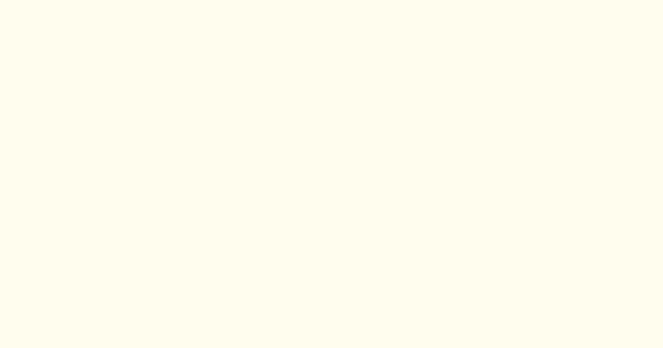
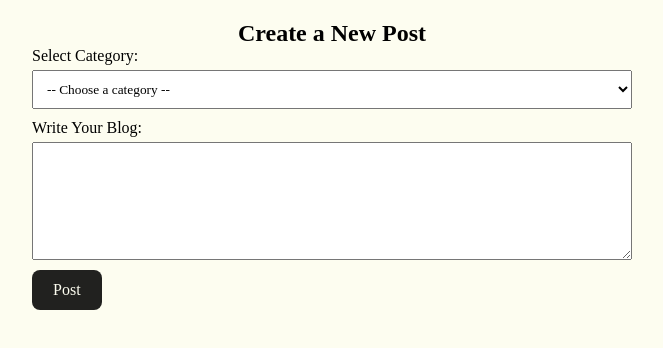
Before and after one commit to ARDhruvo/Partigiano, a React (Vite) app: page /create in a window 1280 px wide. Before the commit this address had no page. Shown: the top 348 px of the page, without its empty margins (308-971 px from the left). Built offline with nearby package versions, Linux system fonts and the light colour scheme.

Commit message:
create added

```diff
--- a/src/App.jsx
+++ b/src/App.jsx
@@ -7,6 +7,7 @@ import Profile from "./pages/profile";
 import AboutUs from "./pages/aboutUs";
 import Login from "./pages/Login";
 import Blog from "./pages/blog";
+import CreatePost from "./pages/create";
 import "./App.css";
 import { Route, Routes } from "react-router-dom";
 
@@ -23,6 +24,7 @@ function App() {
         <Route path="profile" element={<Profile/>}/>
         <Route path="aboutUs" element={<AboutUs/>}/>
         <Route path="blog/:id" element={<Blog/>}/>
+        <Route path="create" element={<CreatePost/>}/>
       </Routes>
     </>
   );
--- /dev/null
+++ b/src/pages/create.jsx
@@ -0,0 +1,41 @@
+import { useState } from 'react';
+import React from 'react'
+
+function CreatePost() {
+  const [category, setCategory] = useState('');
+  const [content, setContent] = useState('');
+
+  const handleSubmit = (e) => {
+    e.preventDefault();
+    console.log("Post Submitted:", { category, content });
+  };
+
+  return (
+    <div style={{ textAlign: "center", padding: "20px" }}>
+      <h2>Create a New Post</h2>
+      <form onSubmit={handleSubmit} style={{ maxWidth: "600px", margin: "auto", textAlign: "left" }}>
+        <label style={{ display: "block", marginBottom: "10px" }}>
+          Select Category:
+          <select value={category} onChange={(e) => setCategory(e.target.value)} style={{ display: "block", width: "100%", padding: "10px", marginTop: "5px" }}>
+            <option value="">-- Choose a category --</option>
+            <option value="Technology">Technology</option>
+            <option value="Health">Health</option>
+            <option value="Lifestyle">Lifestyle</option>
+            <option value="Education">Education</option>
+          </select>
+        </label>
+
+        <label style={{ display: "block", marginBottom: "10px" }}>
+          Write Your Blog:
+          <textarea value={content} onChange={(e) => setContent(e.target.value)} rows="6" style={{ display: "block", width: "100%", padding: "10px", marginTop: "5px" }} />
+        </label>
+
+        <button style={{ padding: "10px 20px",  }}>
+          Post
+        </button>
+      </form>
+    </div>
+  );
+}
+
+export default CreatePost;
```
